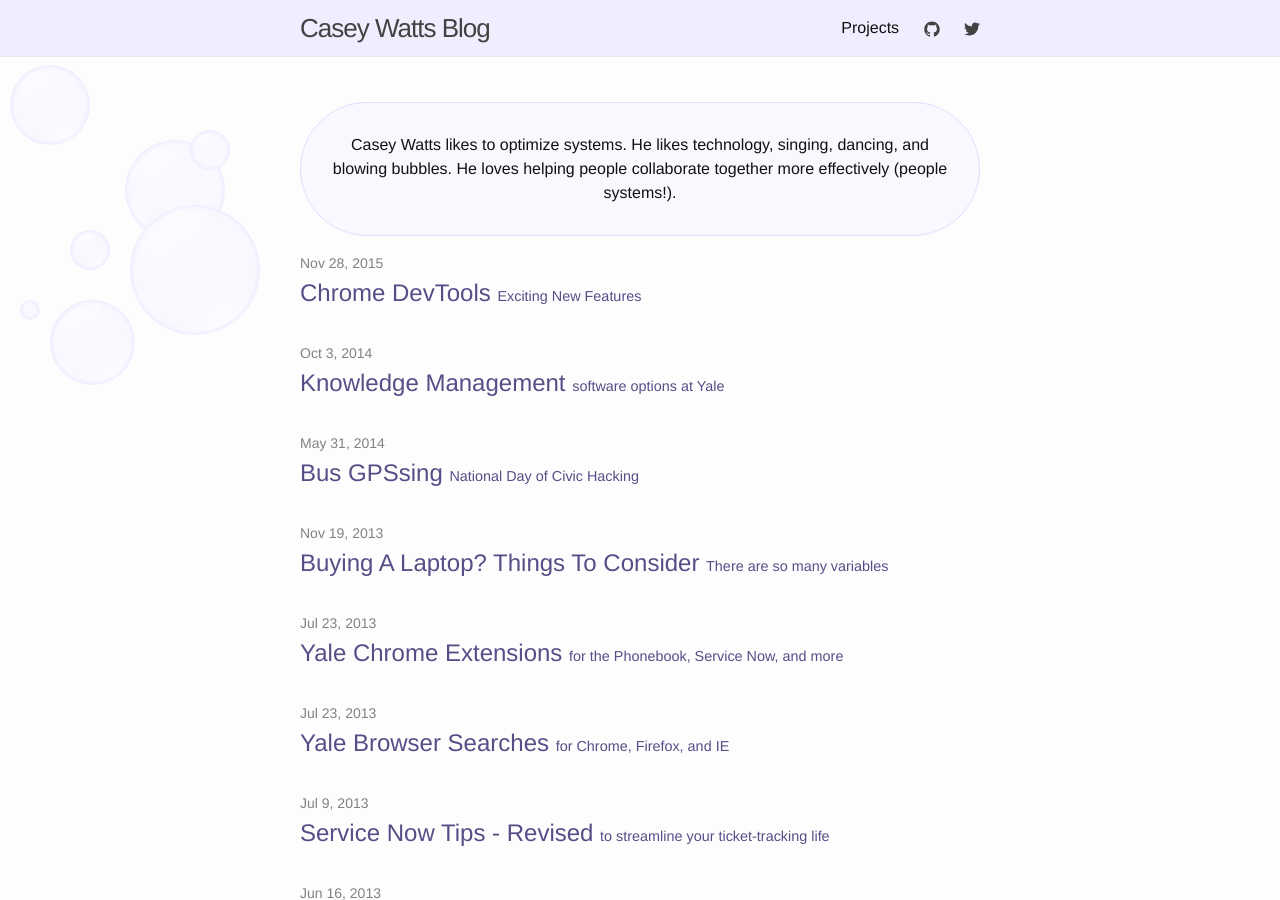
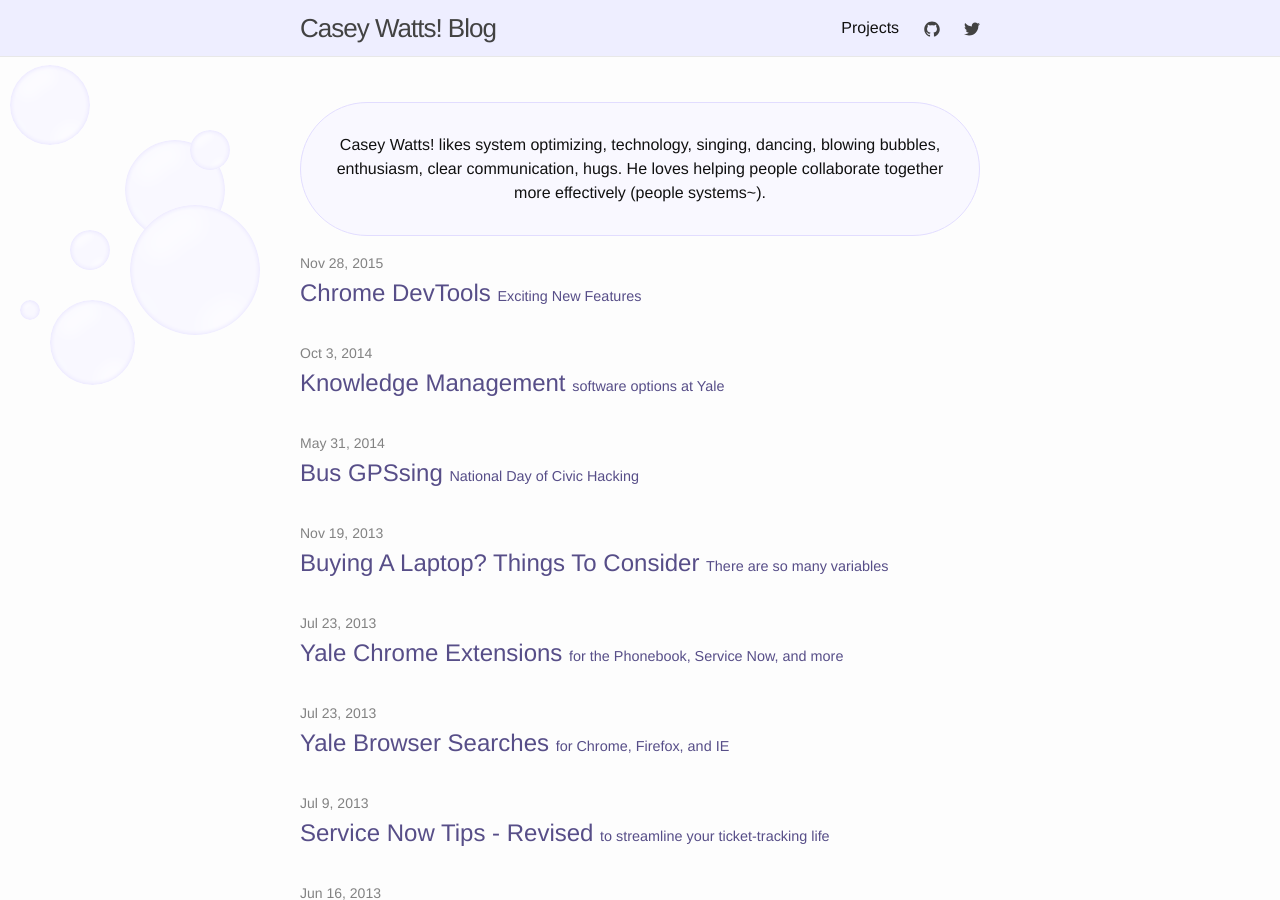
Before and after one commit to caseywatts/caseywatts.github.io, a Jekyll site: the page built from index.html, in a window 1280 px wide and 900 px high. Built offline with Jekyll 4.4.1, drawn with Linux system fonts in a browser that asks for light colours; some of the changed text lies outside the part shown.

Commit message:
add exclamation points (of course!) and update description

```diff
--- a/_config.yml
+++ b/_config.yml
@@ -1,9 +1,8 @@
 # Site settings
-title: Casey Watts Blog
+title: Casey Watts! Blog
 description: > # this means to ignore newlines until "baseurl:"
-  Casey Watts likes to optimize systems.
-  He likes technology, singing, dancing, and blowing bubbles.
-  He loves helping people collaborate together more effectively (people systems!).
+  Casey Watts! likes system optimizing, technology, singing, dancing, blowing bubbles, enthusiasm, clear communication, hugs.
+  He loves helping people collaborate together more effectively (people systems~).
 baseurl: "" # the subpath of your site, e.g. /blog/
 url: "http://caseywatts.github.io" # the base hostname & protocol for your site
 twitter_username: kyloma
--- a/_includes/footer.html
+++ b/_includes/footer.html
@@ -4,6 +4,7 @@
 
     <div class="footer-col-wrapper">
       <div class="footer-col  footer-col-2">
+        Casey Watts!
         <ul class="social-media-list">
           {% if site.twitter_username %}
           <li>
```
